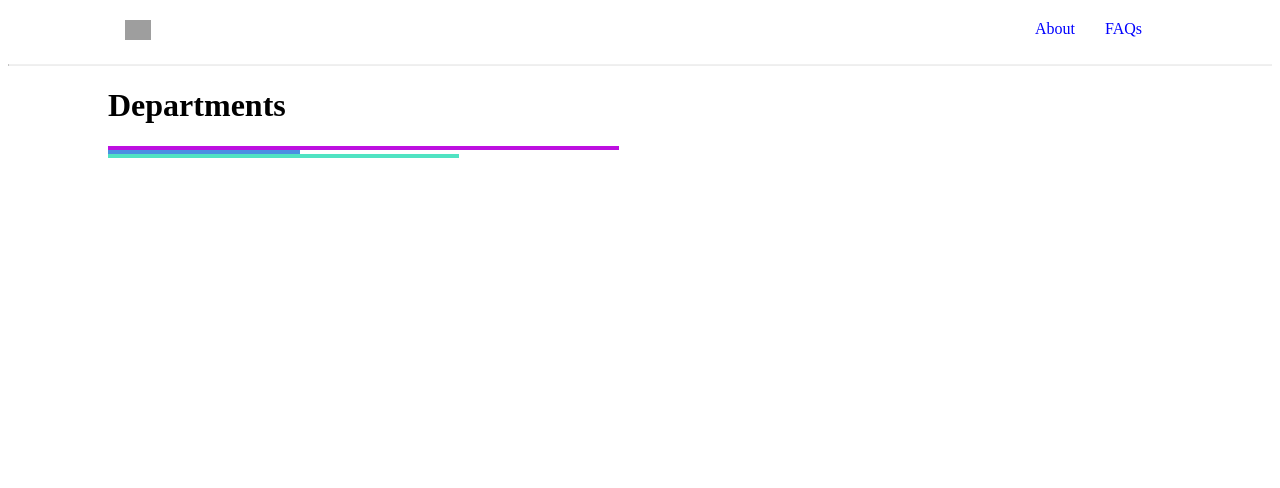
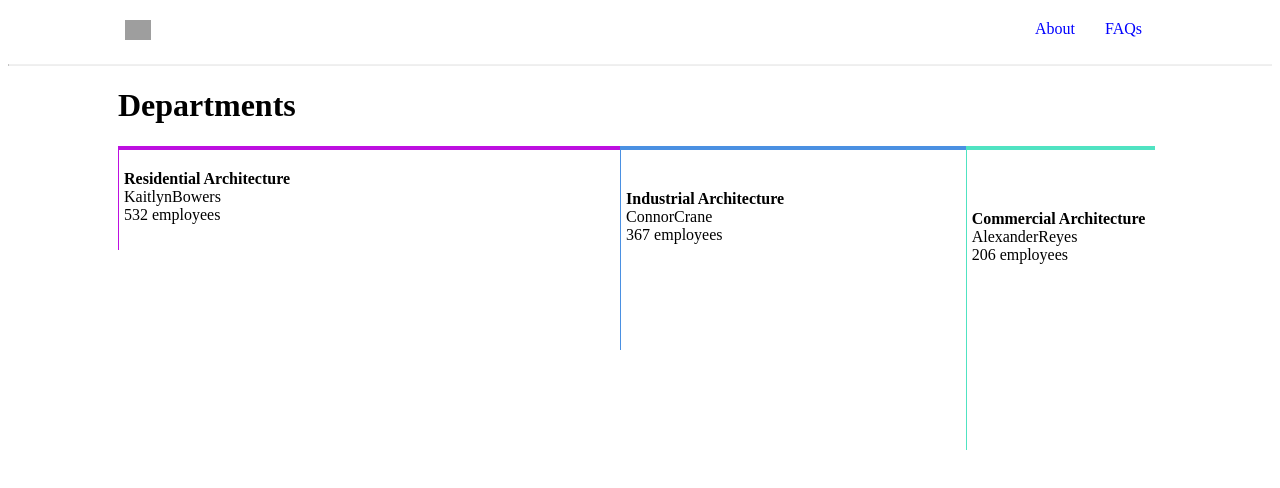
Before and after one commit to kwillard95/humu-challenge, a React app: page / in a window 1280 px wide. Shown: the top 488 px of the page. Built offline with nearby package versions, Linux system fonts and the light colour scheme; grey boxes are pictures that could not be loaded; the HTML template or start-up script is replaced by a standard one.

Commit message:
Position elements within container and add styling

```diff
--- a/src/components/DataVisual.jsx
+++ b/src/components/DataVisual.jsx
@@ -2,7 +2,7 @@ import React from 'react';
 import Styles from '../styles/DataStyle.js'
 import employeeData from '../../employees.js'
 
-export default function DataVisual () {
+export default function DataVisual() {
 
     function employeesByDept(data, deptObj) {
         deptObj = deptObj || {};
@@ -23,7 +23,7 @@ export default function DataVisual () {
         return deptObj
     }
 
-      function containerLengths (obj) {
+    function containerLengths(obj) {
         const deptArr = [];
         let sumOfAllDepts = 0;
         for (let dept in obj) {
@@ -45,22 +45,47 @@ export default function DataVisual () {
     const deptObj = employeesByDept(employeeData);
     const deptArr = containerLengths(deptObj);
     const colors = ['#bd10e0', '#4a90e2', '#50e3c2', '#b8e986', '#7ed321', '#417505', '#f8e71c', '#f5a623', '#9b9b9b']
-      console.log(deptArr)
+    deptArr.sort((a, b) => {
+        if (a.employeeCount > b.employeeCount) {
+            return -1;
+        } else if (a.employeeCount < b.employeeCount) {
+            return 1
+        }
+        return 0
+    })
+
+    let borderLeftLength = 0;
+    let topPadding = 0;
 
     return (
-      <div style={{ margin: '20px 100px 20px 100px'}}>
+        <div style={{ margin: '20px 110px 20px 110px' }}>
             <h1>
                 Departments
           </h1>
+            <div>
+
+
                 {deptArr.map((dept) => {
+                    const color = colors.shift();
+                    borderLeftLength += 100;
+                    topPadding += 20
                     return (<span>
-            <Styles.Bar style={{width: dept.percentage.toString() + '%', borderTop: '4px solid' + colors.shift()}}>
-                {/* {dept.department}
-                {dept.employeeCount} */}
+                        <Styles.Bar style={{
+                            width: dept.percentage.toString() + '%',
+                            height: borderLeftLength + 'px',
+                            borderTop: '4px solid' + color,
+                            borderLeft: '1px solid' + color
+                        }}>
+                            <div style={{ position: 'relative', top: topPadding + 'px', left: '5px' }}>
+                                <div><b>{dept.department}</b></div>
+                                <div>{dept.leader}</div>
+                                <div>{dept.employeeCount} employees</div>
+                            </div>
+
                         </Styles.Bar>
                     </span>)
                 })}
-
+            </div>
         </div>
     )
 }
--- a/src/styles/DataStyle.js
+++ b/src/styles/DataStyle.js
@@ -3,7 +3,7 @@ import styled from 'styled-components'
 const Styles = {}
 
 Styles.Bar = styled.div`
-border-top: 3px solid;
+display: inline-block
 `
 
 export default Styles
```
Also changed, not shown: 1 other file (tests, documents, lock files or other folders). Lines whose indentation alone changed are shown as unchanged.
